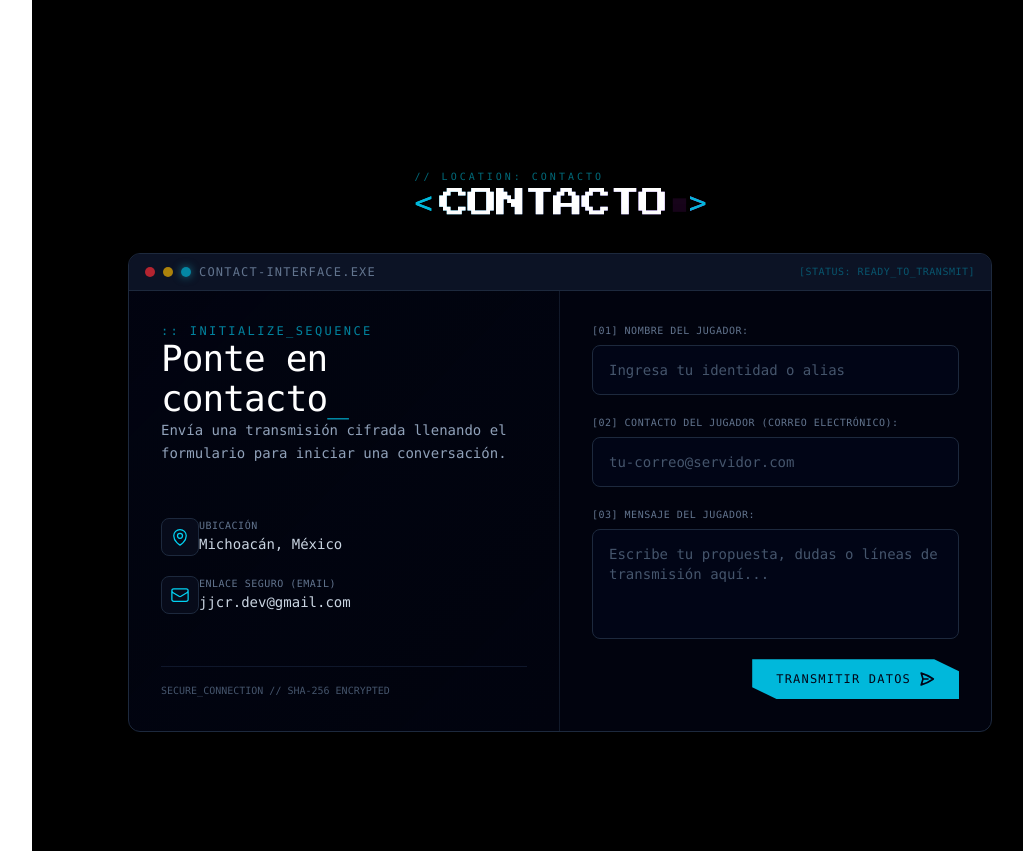
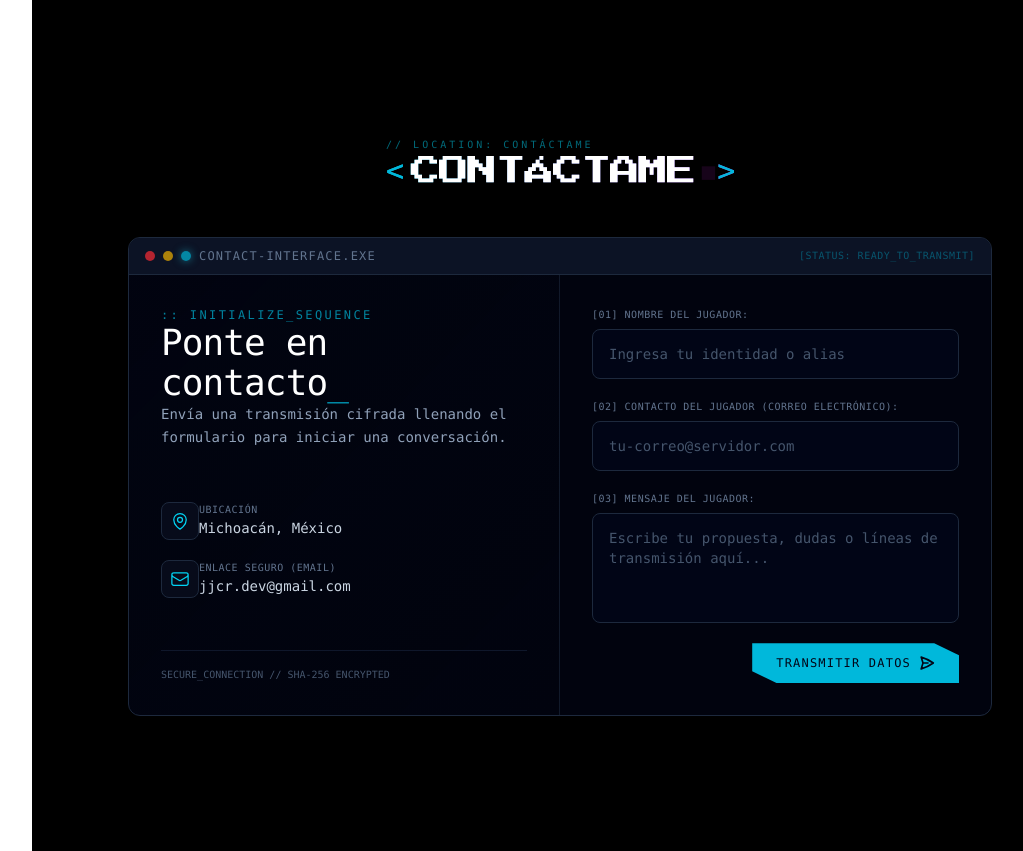
Before and after one commit to jeszDev/portafolio, a Vue app: page / in a window 1280 px wide. Shown: the part 3760-4611 px from the top of the page, without its empty margins (224-1247 px from the left). Built offline with nearby package versions, Linux system fonts and the light colour scheme; a web font is replaced by a local one.

Commit message:
centrar seccion contacto

```diff
--- a/src/sections/ContactPage.vue
+++ b/src/sections/ContactPage.vue
@@ -1,12 +1,16 @@
 <template>
-  <!-- <div class="flex items-center justify-center">
+  <section class="w-full">
+    <div class="flex justify-center">
       <TitleSection title="Contáctame" />
+    </div>
+
+    <div class="flex justify-center">
+      <div
+        class="w-full max-w-6xl mx-auto flex justify-center flex-col gap-8 px-4 sm:px-6 lg:px-8 py-12"
+      >
+        <!-- <div class="flex items-center justify-center mb-4">
+        <TitleSection title="Contacto" />
       </div> -->
-
-  <div class="w-full max-w-6xl mx-auto flex flex-col gap-8 px-4 sm:px-6 lg:px-8 py-12">
-    <div class="flex items-center justify-center mb-4">
-      <TitleSection title="Contacto" />
-    </div>
 
         <div
           class="border border-slate-800 bg-slate-950/60 backdrop-blur-md rounded-xl shadow-[0_0_40px_rgba(0,0,0,0.7)] overflow-hidden relative"
@@ -24,7 +28,9 @@
                 >CONTACT-INTERFACE.EXE</span
               >
             </div>
-        <span class="font-mono text-[10px] text-cyan-500/50 uppercase tracking-wider animate-pulse">
+            <span
+              class="font-mono text-[10px] text-cyan-500/50 uppercase tracking-wider animate-pulse"
+            >
               [STATUS: READY_TO_TRANSMIT]
             </span>
           </div>
@@ -43,7 +49,8 @@
                   Ponte en contacto<span class="text-cyan-500 animate-pulse">_</span>
                 </h2>
                 <p class="font-mono text-sm text-slate-400 leading-relaxed max-w-sm">
-              Envía una transmisión cifrada llenando el formulario para iniciar una conversación.
+                  Envía una transmisión cifrada llenando el formulario para iniciar una
+                  conversación.
                 </p>
               </div>
 
@@ -223,6 +230,8 @@
           </div>
         </div>
       </div>
+    </div>
+  </section>
 </template>
 
 <script setup lang="ts">
```
Lines whose indentation alone changed are shown as unchanged.
